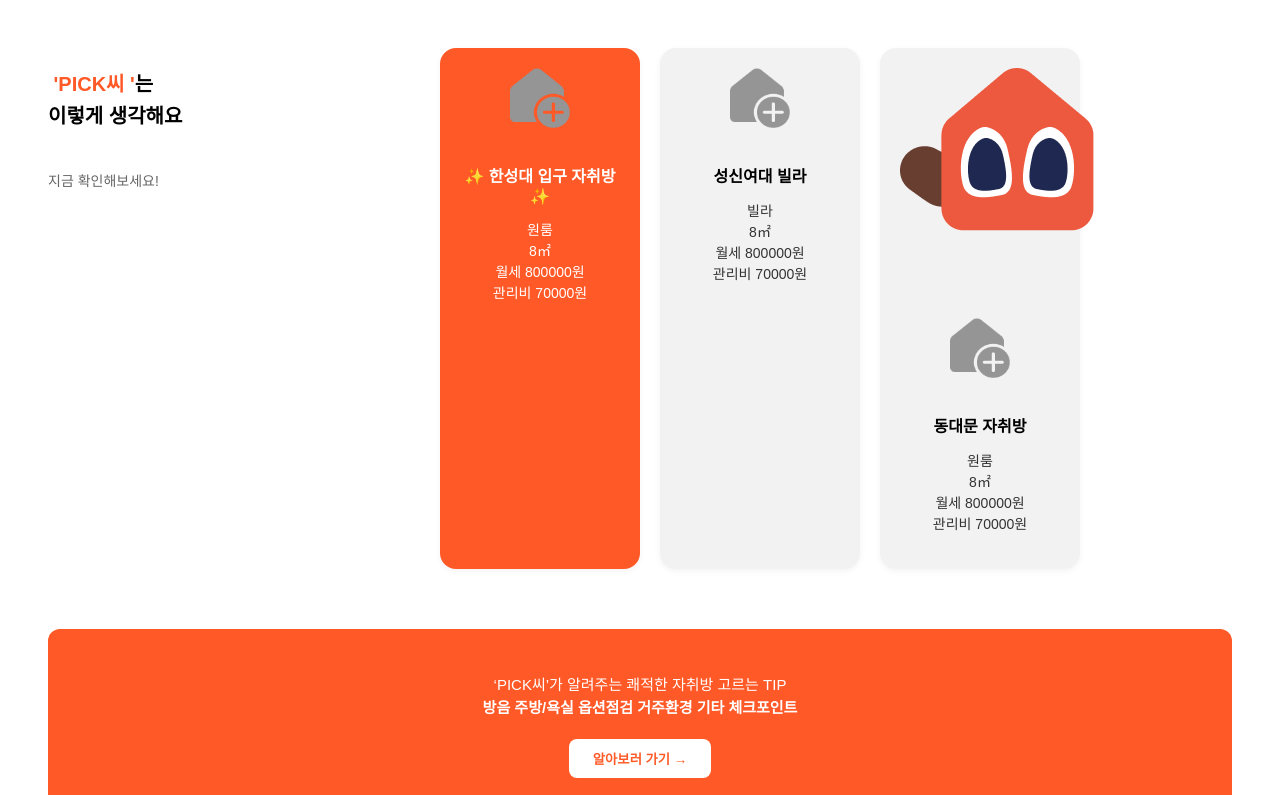
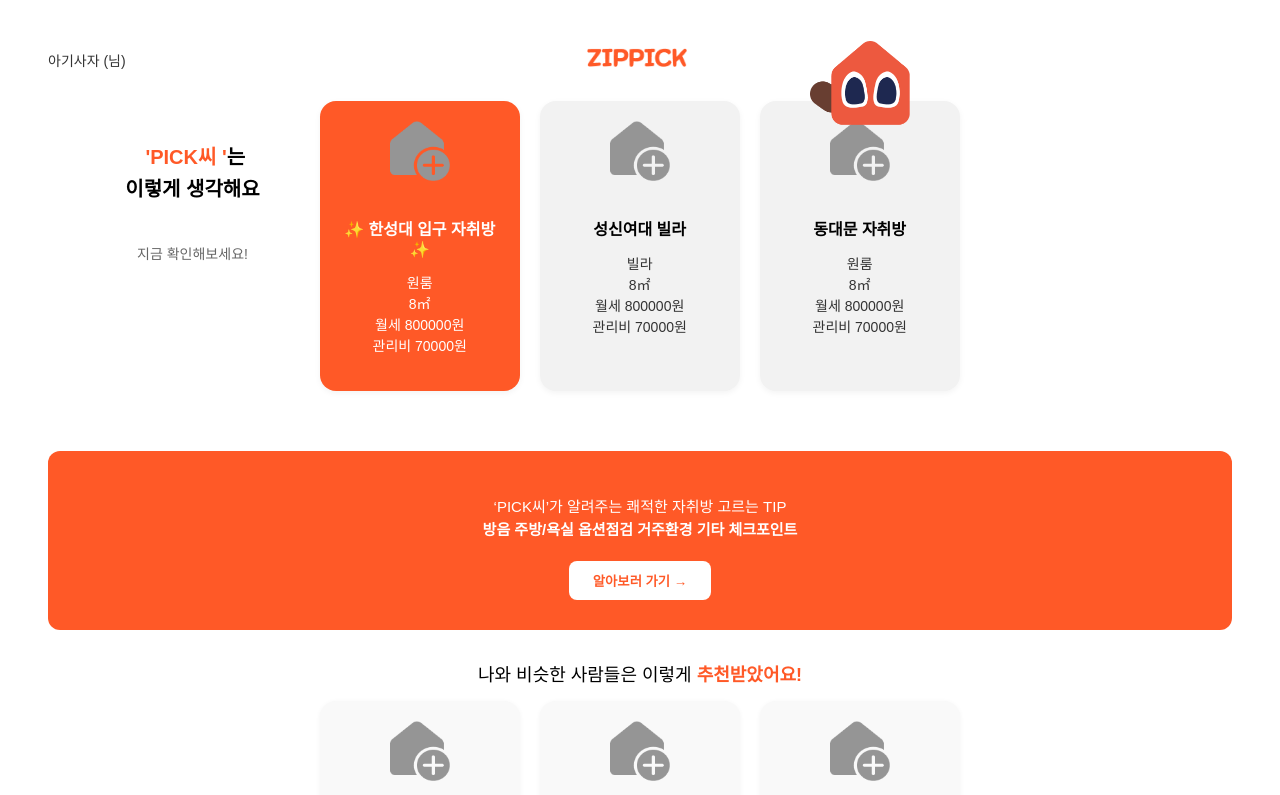
Before and after one commit to HSU-Likelion-Zipick/Zipick-Front, a React (Create React App) app: page /recommend in a window 1280 px wide. Shown: the top 795 px of the page. Built offline with nearby package versions, Linux system fonts and the light colour scheme.

Commit message:
✨feat: Recommend 박스 2개 행,열 조절

```diff
--- a/src/css/Recommend.scss
+++ b/src/css/Recommend.scss
@@ -3,6 +3,7 @@
   padding: 40px;
   position: relative;
 
+  // 1. 상단 유저 이름, 로고, 마스코트
   .top-bar {
     display: flex;
     justify-content: space-between;
@@ -16,6 +17,7 @@
 
     .top-logo img {
       width: 100px;
+      margin-left: -83px; //상단 로고
     }
 
     .top-right img {
@@ -23,29 +25,31 @@
     }
   }
 
+  // 2. 소개 텍스트 + 추천 카드 + 마스코트
   .top {
     display: flex;
-    justify-content: space-between;
+    justify-content: center; // 중앙 배치
     align-items: flex-start;
-    gap: 40px;
+    gap: 60px;
     margin-bottom: 60px;
+    margin-left: -195px;
 
     .left-text {
-      flex: 1;
-      max-width: 200px;
-      text-align: left;
+      flex: 0 0 auto;
+      max-width: 220px;
+      text-align: center;
+      align-items: center;
+      margin-top: 20px;
 
       h3 {
         font-size: 20px;
         font-weight: bold;
         line-height: 1.6;
       }
-
       .yourinfo {
         color: #ff5927;
         font-weight: bold;
       }
-
       .checknow {
         color: #666;
         font-size: 14px;
@@ -54,10 +58,11 @@
     }
 
     .recommend-cards {
-      flex: 2;
+      flex: 0 0 auto;
       display: flex;
       justify-content: center;
       gap: 20px;
+      margin-left: -0px;
 
       .card {
         position: relative;
@@ -99,16 +104,17 @@
           }
         }
 
+        // 동대문 자취방 카드에만 마스코트 겹치게
         &.mascot-card {
-          .mascot-on-card {
+          position: relative;
+          .mascot-above {
             position: absolute;
-            top: -0px; //카드 위로 얼마나 띄울지
-            left: 50%; // 가운데 정렬
+            top: -60px; // 카드 위로 절반 정도 겹치도록 조절
+            left: 50%;
             transform: translateX(-50%);
-            z-index: 1;
-
+            z-index: 2;
             img {
-              width: 80px;
+              width: 100px;
               height: auto;
             }
           }
@@ -117,6 +123,7 @@
     }
   }
 
+  // 3. TIP 배너 영역
   .tip-section {
     background-color: #ff5927;
     color: white;
@@ -147,6 +154,7 @@
     }
   }
 
+  // 4. 하단 추천 안내 텍스트
   .others-title {
     text-align: center;
     font-size: 18px;
@@ -159,6 +167,7 @@
     }
   }
 
+  // 5. 하단 추천 카드들
   .recommend-others {
     display: flex;
     justify-content: center;
@@ -196,7 +205,8 @@
     }
   }
 
-  .cta {
+  // 6. 하단 thx 버튼
+  .thx {
     display: flex;
     justify-content: center;
     margin-top: 40px;
--- a/src/pages/Recommend.jsx
+++ b/src/pages/Recommend.jsx
@@ -1,11 +1,21 @@
 import React from "react";
+import ZIPPICK from "../assets/ZIPPICK.png";
 import PlusHome from "../assets/plushome.png";
-import HiMascot from "../assets/himascot.png";
+import HiMascot from "../assets/himascot.png"; // 마스코트 이미지
 import "../css/Recommend.scss";
 
 const Recommend = () => {
   return (
     <div className="recommend-wrapper">
+      {/* 상단 로고/닉네임 바 */}
+      <div className="top-bar">
+        <div className="top-left">아기사자 (님)</div>
+        <div className="top-logo">
+          <img src={ZIPPICK} alt="ZIPPICK 로고" />
+        </div>
+        <div className="top-right"></div>
+      </div>
+
       {/* 상단 영역 */}
       <div className="top">
         {/* 좌측 텍스트 영역 */}
@@ -18,7 +28,7 @@ const Recommend = () => {
           <span className="checknow">지금 확인해보세요!</span>
         </div>
 
-        {/* 추천 카드들 (전부 동일한 이름으로) */}
+        {/* 추천 카드들 */}
         <div className="recommend-cards">
           <div className="card highlight">
             <img src={PlusHome} alt="아이콘" className="card-icon" />
@@ -46,8 +56,8 @@ const Recommend = () => {
               관리비 70000원
             </p>
           </div>
+          {/* 동대문 자취방 카드 - 마스코트가 위에 뜨게 */}
           <div className="card mascot-card">
-            {/* 마스코트 이미지를 카드 위에 배치 */}
             <div className="mascot-above">
               <img src={HiMascot} alt="마스코트" />
             </div>
@@ -81,7 +91,7 @@ const Recommend = () => {
         나와 비슷한 사람들은 이렇게 <span>추천받았어요!</span>
       </div>
 
-      {/* 하단 추천 카드들도 이름 동일하게! */}
+      {/* 하단 추천 카드 */}
       <div className="recommend-others">
         <div className="card">
           <img src={PlusHome} alt="아이콘" className="card-icon" />
@@ -124,8 +134,8 @@ const Recommend = () => {
         </div>
       </div>
 
-      {/* CTA 버튼 */}
-      <div className="cta">
+      {/* 하단 버튼튼*/}
+      <div className="thx">
         <button>고마워!</button>
       </div>
     </div>
```
